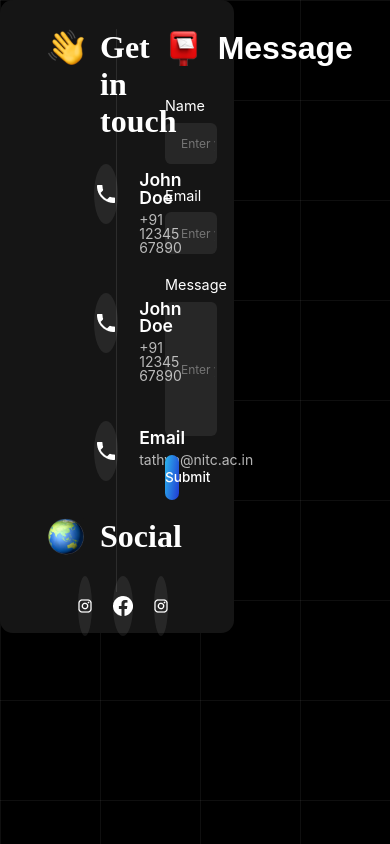
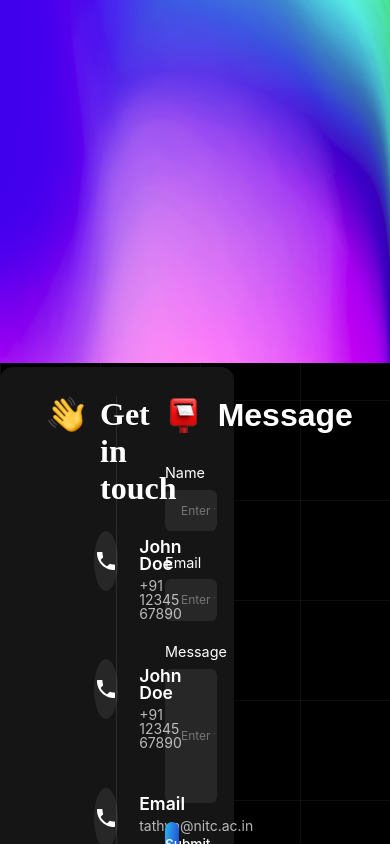
Before and after one commit to amalpmathews2003/tathva-ca-website, a React (Create React App) app: page / in a window 390 px wide. Shown: the top 844 px of the page. Built offline with nearby package versions, Linux system fonts and the light colour scheme; a web font is replaced by a local one.

Commit message:
made Contact.js which contain ContactUs.js HeaderBg and Footer.... work in progress

```diff
--- a/src/App.css
+++ b/src/App.css
@@ -931,4 +931,8 @@ body {
   .ruready-desc-margin {
     margin-top: 0.3125rem;
   }
+  .hbg {
+    width: 100vw;
+    height: 43vh;
+  }
 }
--- a/src/App.js
+++ b/src/App.js
@@ -4,11 +4,15 @@ import {Dashboard} from "./Components/Dashboard"
 import {ContactUs} from "./Components/ContactUs"
 import {Register} from "./Components/Register"
 import { Referals } from './Components/Referals';
+import HeaderBg from './Components/HeaderBg';
+import Contact from './Components/Contact';
 function App() {
   return (
     <div className="App">
 {/* <Home/> */}
-<ContactUs />
+{/* <ContactUs /> */}
+{/* <HeaderBg/> */}
+<Contact/>
 </div>
 
 
--- /dev/null
+++ b/src/Components/Contact.js
@@ -0,0 +1,18 @@
+import React from 'react'
+import { ContactUs } from './ContactUs'
+import { Footer } from './Footer'
+import HeaderBg from './HeaderBg'
+
+const Contact = () => {
+    return (
+        <>
+          <div className="contact-container">
+              <HeaderBg/>
+              <ContactUs/>
+              <Footer/>
+          </div>
+        </>
+    )
+}
+
+export default Contact
--- /dev/null
+++ b/src/Components/HeaderBg.js
@@ -0,0 +1,15 @@
+import hbg from './images/db-bg.png'
+import '../App.css';
+import React from 'react'
+
+const HeaderBg = () => {
+    return (
+        <>
+          <div className="hbg-container">
+            <img src={hbg} alt="Header-Background" className='hbg'/>
+          </div>
+        </>
+    )
+}
+
+export default HeaderBg
```
